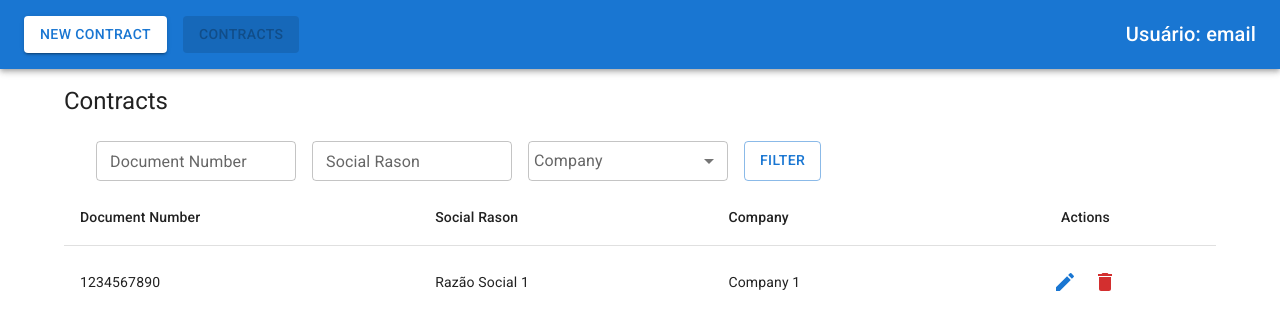
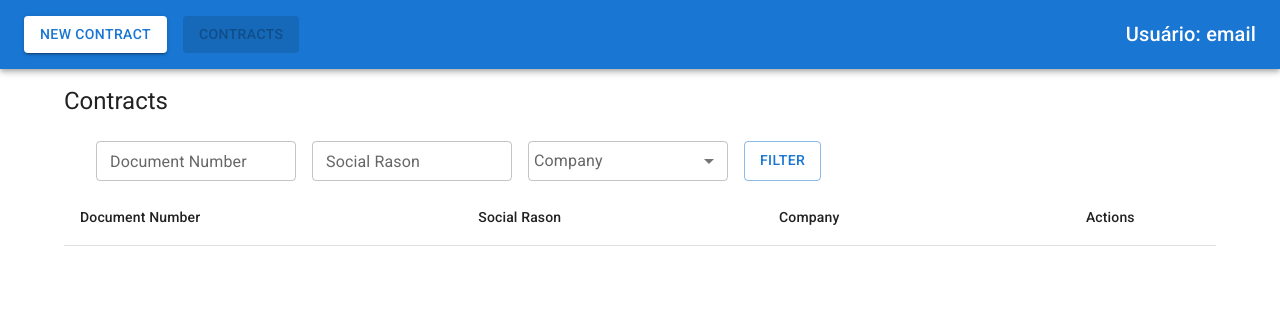
Before and after one commit to loureiro-lucas/contracts-CRUD, a React (Create React App) app in the folder client/: page /contracts in a window 1280 px wide. Shown: the top 330 px of the page. Built offline with nearby package versions, Linux system fonts and the light colour scheme.

Commit message:
finish setup redux

```diff
--- a/client/package.json
+++ b/client/package.json
@@ -13,6 +13,7 @@
     "@testing-library/user-event": "^13.5.0",
     "react": "^17.0.2",
     "react-dom": "^17.0.2",
+    "react-redux": "^7.2.6",
     "react-router-dom": "^5.2.0",
     "react-scripts": "5.0.0",
     "redux-devtools-extension": "^2.13.9",
--- a/client/src/components/ContractsTable.jsx
+++ b/client/src/components/ContractsTable.jsx
@@ -1,4 +1,5 @@
 import React from 'react';
+import { useSelector } from 'react-redux'
 import Container from '@mui/material/Container';
 import Table from '@mui/material/Table';
 import TableBody from '@mui/material/TableBody';
@@ -10,6 +11,8 @@ import EditIcon from '@mui/icons-material/Edit';
 import DeleteIcon from '@mui/icons-material/Delete';
 
 const ContractsTable = () => {
+  const contracts = useSelector((state) => state.contracts.contracts);
+
   return (
   <Container>
     <Table sx={{ minWidth: 650 }} aria-label="simple table">
@@ -23,12 +26,13 @@ const ContractsTable = () => {
       </TableHead>
 
       <TableBody>
+        { contracts.map(({ documentNumber, socialRason, company: { name } }) => (
           <TableRow
             sx={{ '&:last-child td, &:last-child th': { border: 0 } }}
           >
-          <TableCell>1234567890</TableCell>
-          <TableCell>Razão Social 1</TableCell>
-          <TableCell>Company 1</TableCell>
+            <TableCell>{ documentNumber }</TableCell>
+            <TableCell>{ socialRason }</TableCell>
+            <TableCell>{ name }</TableCell>
             <TableCell align="center">
               <IconButton onClick={() => console.log("edited")}>
                 <EditIcon color="primary" />
@@ -38,7 +42,7 @@ const ContractsTable = () => {
               </IconButton>
             </TableCell>
           </TableRow>
-
+        )) }
       </TableBody>
     </Table>
   </Container>
--- a/client/src/pages/Login.js
+++ b/client/src/pages/Login.js
@@ -1,15 +1,19 @@
 import React, { useState } from 'react';
+import { useDispatch } from 'react-redux';
+import PropTypes from 'prop-types';
+import { getContracts } from '../redux/actions';
 import Button from '@mui/material/Button';
 import Container from '@mui/material/Container';
 import TextField from '@mui/material/TextField';
 import Typography from '@mui/material/Typography';
-import PropTypes from 'prop-types';
 
 const Login = ({ history }) => {
   const [userInput, setUserInput] = useState({
     username: '',
     password: '',
   });
+
+  const dispatch = useDispatch();
 
   const handleInputChanges = ({ target: { name, value } }) => {
     setUserInput((prevUserInput) => ({
@@ -20,6 +24,7 @@ const Login = ({ history }) => {
 
   const submitLogin = (event) => {
     event.preventDefault();
+    dispatch(getContracts());
     history.push('/contracts');
   };
 
--- a/client/src/redux/store/index.js
+++ b/client/src/redux/store/index.js
@@ -1,7 +1,10 @@
-import { createStore } from 'redux';
+import { createStore, applyMiddleware } from 'redux';
 import { composeWithDevTools } from 'redux-devtools-extension';
+import thunk from 'redux-thunk';
 import rootReducer from '../reducers';
 
-const store = createStore(rootReducer, composeWithDevTools());
+const store = createStore(rootReducer, composeWithDevTools(
+  applyMiddleware(thunk),
+));
 
 export default store;
```
Also changed, not shown: client/src/App.js (+7 -3 lines). Lines whose indentation alone changed are shown as unchanged.
